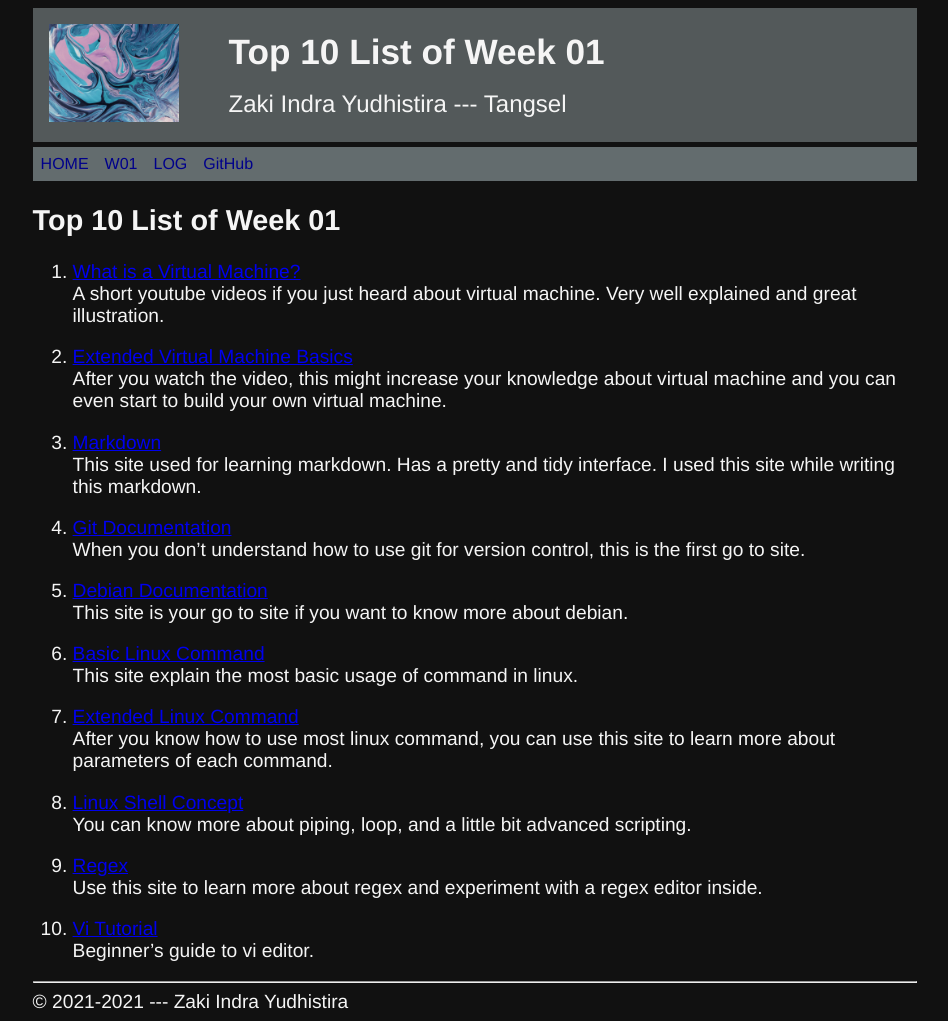
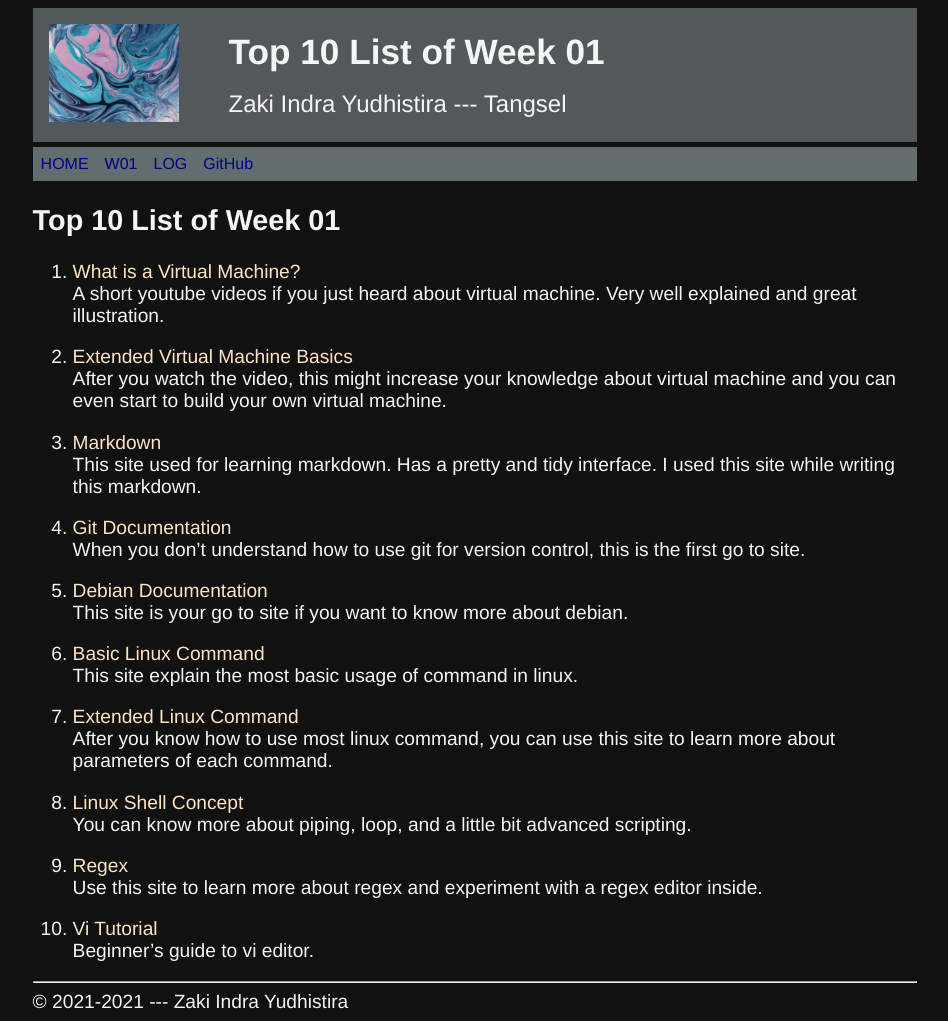
Before and after one commit to zaki-indra/os211, a Jekyll site: the page built from w01.md, in a window 1280 px wide. Shown: the whole page, without its empty margins (165-1113 px from the left). Built offline with Jekyll 4.4.1, drawn with Linux system fonts in a browser that asks for light colours; our own code applies the rules of GitHub Pages for plain Markdown files.

Commit message:
Edit css
Signed-off-by: Zaki Indra <55521899+zaki-indra@users.noreply.github.com>

```diff
--- a/assets/css/style.css
+++ b/assets/css/style.css
@@ -46,6 +46,15 @@
   font-weight: 400;
 }
 
+.content a {
+  color: bisque;
+  text-decoration: none;
+}
+
+.content a:hover {
+  text-decoration: underline;
+}
+
 @media screen and (max-width:768px) {
 
   .container {
```
